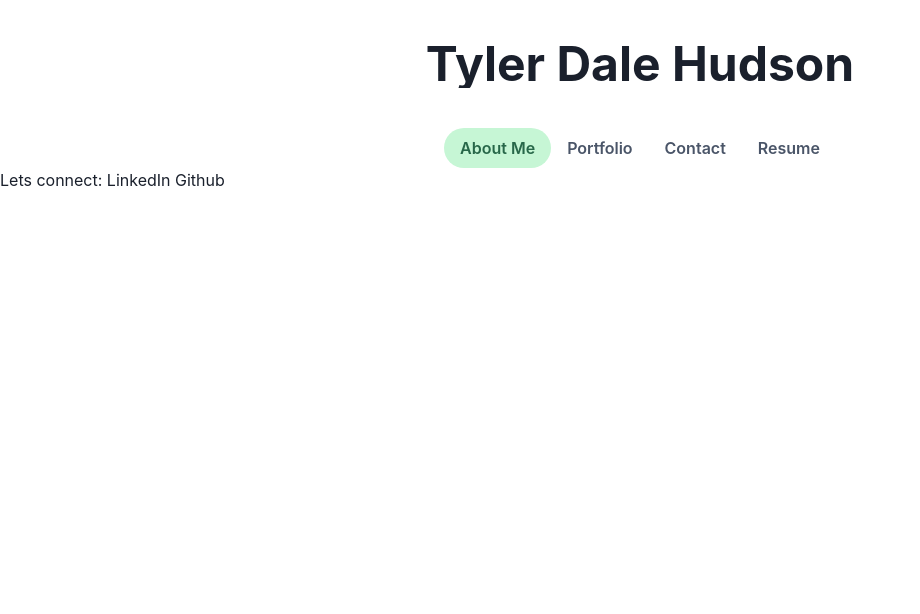
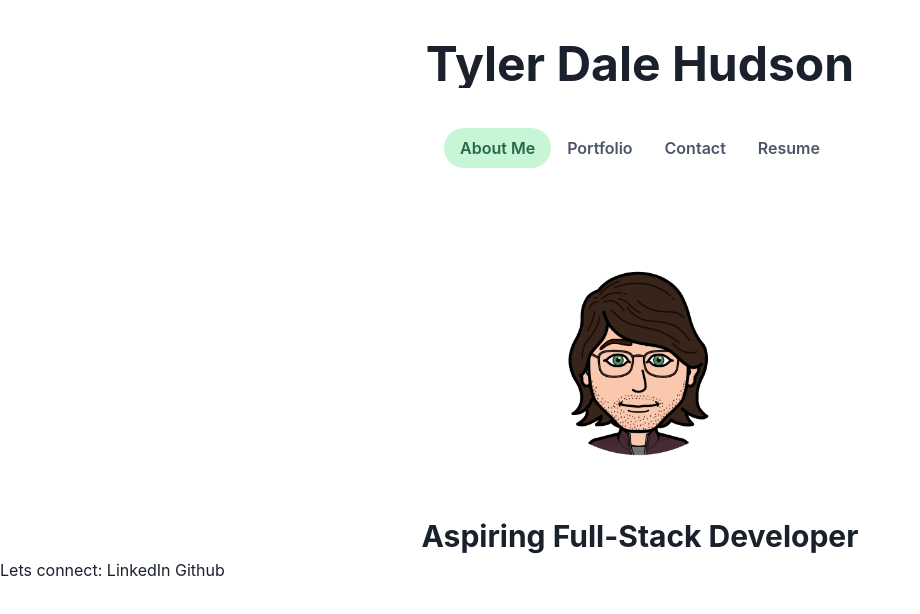
Before and after one commit to Hudson-TD/module_twenty_challenge_hudsontd, a React (Create React App) app: page / in a window 1280 px wide. Shown: the top 614 px of the page, without its empty margins (0-920 px from the left). Built offline with nearby package versions, Linux system fonts and the light colour scheme.

Commit message:
Avatar Image added to About Me

```diff
--- a/src/components/pages/About.js
+++ b/src/components/pages/About.js
@@ -1,6 +1,27 @@
 import React from "react";
-import { Heading, Center, Box } from "@chakra-ui/react";
+import { Heading, Center, Box, Image } from "@chakra-ui/react";
 
 export default function About() {
-  return null;
+  return (
+    <>
+      <Center>
+        <Image
+          borderRadius="full"
+          boxSize="250px"
+          src="sticker.png"
+          alt="Tyler Dale Hudson"
+          mt={12}
+          mb={12}
+        />
+      </Center>
+
+      <Box m={1}>
+        <Center>
+          <Heading as="h3" size="lg" noOfLines={1}>
+            Aspiring Full-Stack Developer
+          </Heading>
+        </Center>
+      </Box>
+    </>
+  );
 }
```
Also changed, not shown: src/components/PageContainer.js (added, +32 -0 lines), public/sticker.png (added).
